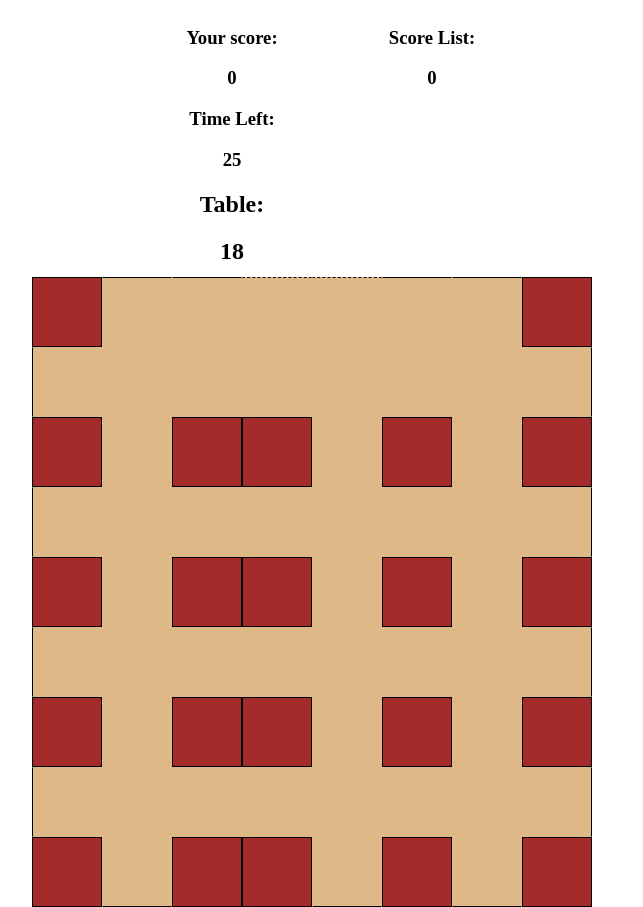
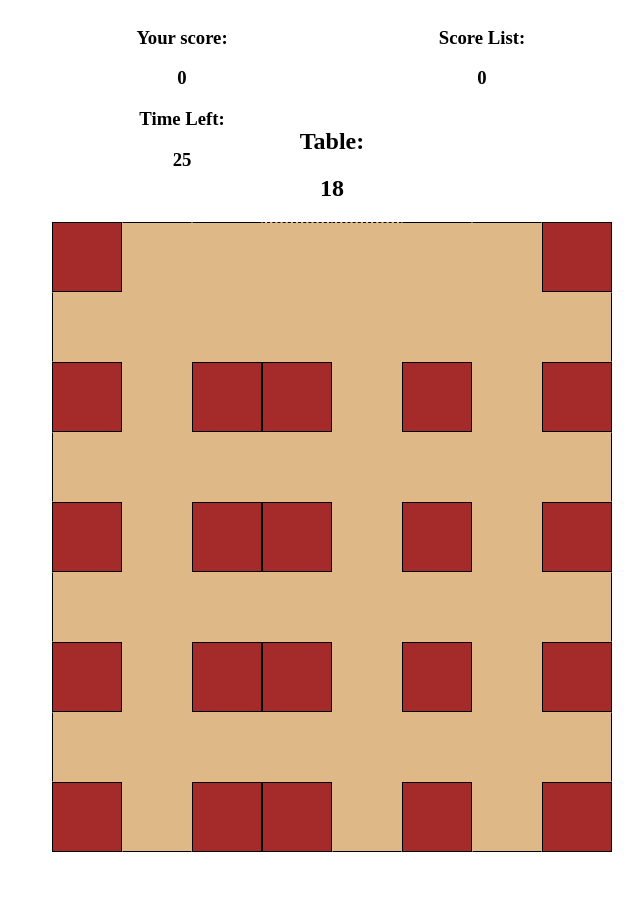
Before and after one commit to zhczhen/PhoTables, a plain HTML site: page index.html in a window 1280 px wide. Shown: the whole page, without its empty margins (308-951 px from the left). After the commit the page ends 852 px from the top, so only its background shows below. Drawn offline with Linux system fonts and the light colour scheme.

Commit message:
realign the top text menu to look better

```diff
--- a/index.html
+++ b/index.html
@@ -14,15 +14,14 @@
 
         <h3 class="text">Time Left:</h3>
         <h3 class="text" id="time-left">30</h3>
-
-        <h2 class="text">Table:</h2>
-        <h2 class="text" id="table">0</h2>
       </div>
       <div>
         <h3 class="vertical_text">Score List:</h3>
         <h3 class="vertical_text" id="scores">0</h3>
       </div>
     </div>
+    <h2 class="text">Table:</h2>
+    <h2 class="text" id="table">0</h2>
 
     <div class="grid">
       <div class="table" id="15" square="1"></div>
--- a/styles.css
+++ b/styles.css
@@ -1,6 +1,6 @@
 .grid {
   margin: auto;
-  width: 600px;
+  width: 560px;
   height: 600px;
   display: flex;
   flex-wrap: wrap;
@@ -17,8 +17,8 @@
 }
 
 .box div {
-  width: 200px;
-  height: 269px;
+  width: 300px;
+  height: 100px;
 }
 
 .text {
```
